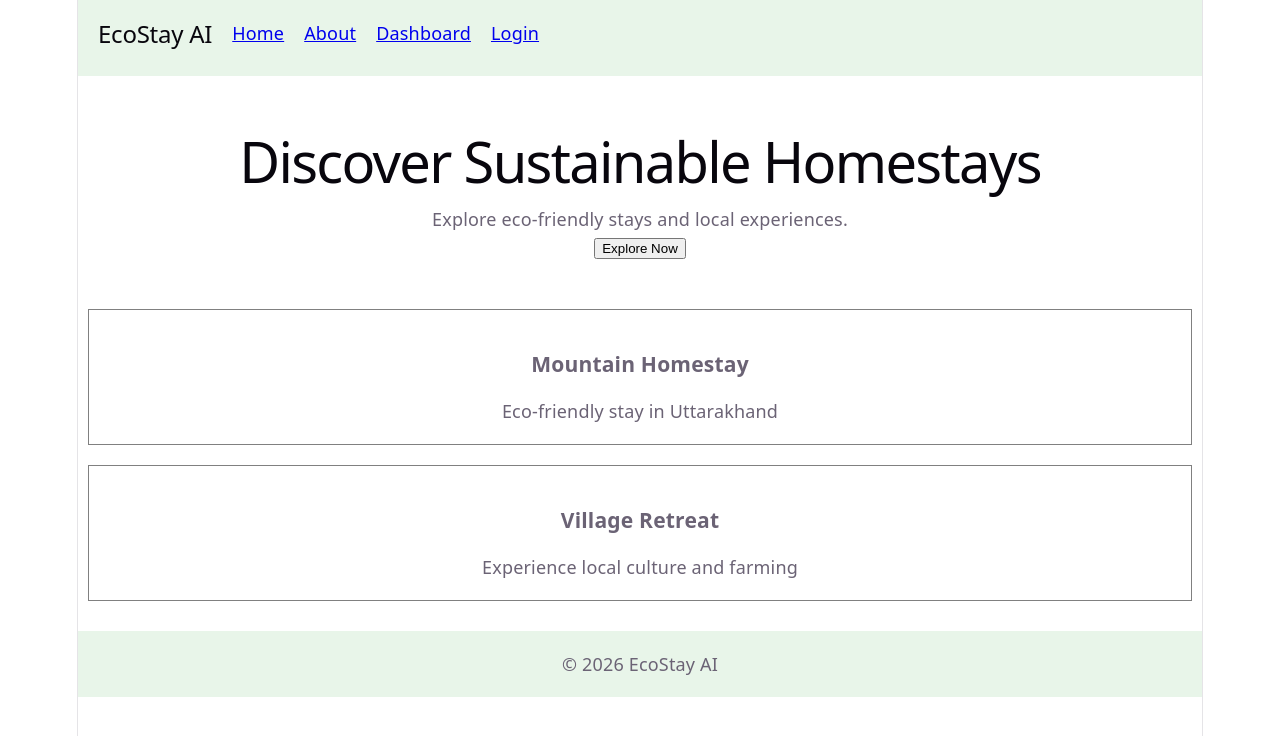
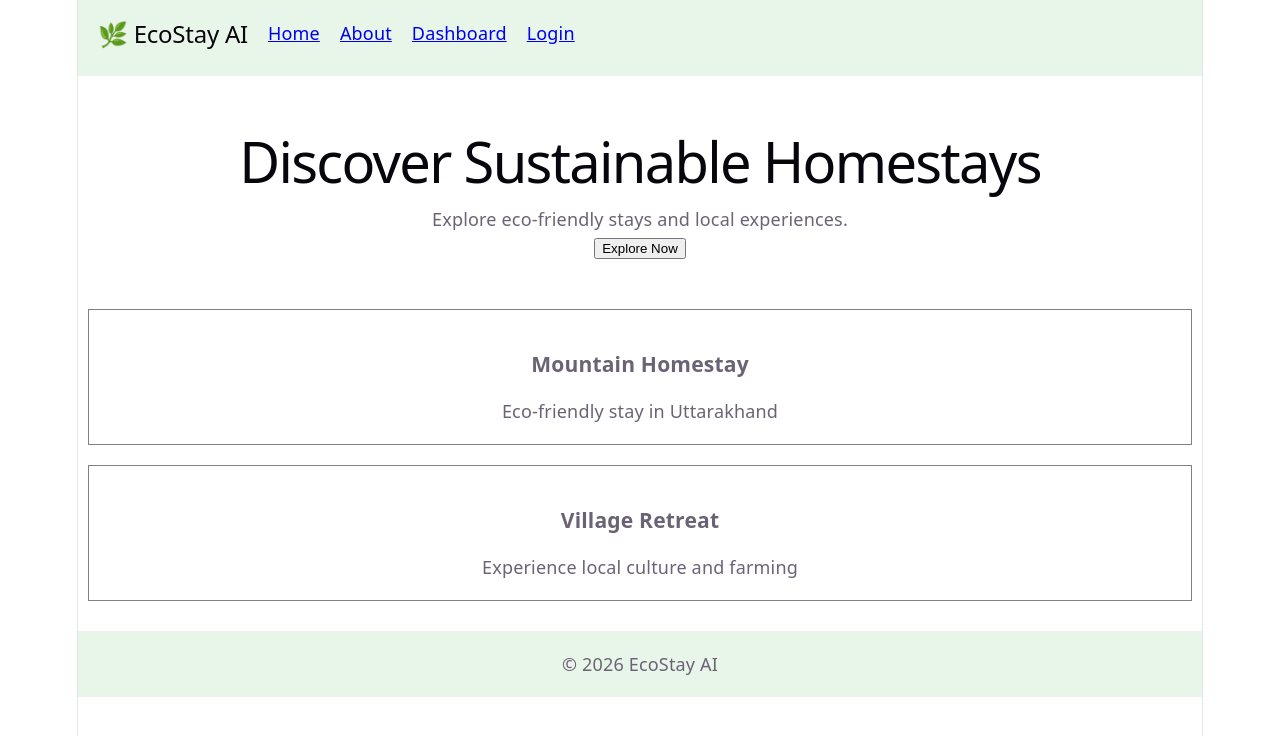
Before and after one commit to Rohansaran/AI-Home-Stay-and-Eco-Tourism, a React (Vite) app: page / in a window 1280 px wide. Shown: the top 736 px of the page. Built offline with nearby package versions, Linux system fonts and the light colour scheme.

Commit message:
feat: improve navbar branding

```diff
--- a/src/components/Navbar.jsx
+++ b/src/components/Navbar.jsx
@@ -8,7 +8,7 @@ function Navbar() {
       padding:"20px",
       background:"#e8f5e9"
     }}>
-      <h2>EcoStay AI</h2>
+     <h2>🌿 EcoStay AI</h2>
 
       <Link to="/">Home</Link>
       <Link to="/about">About</Link>
```
